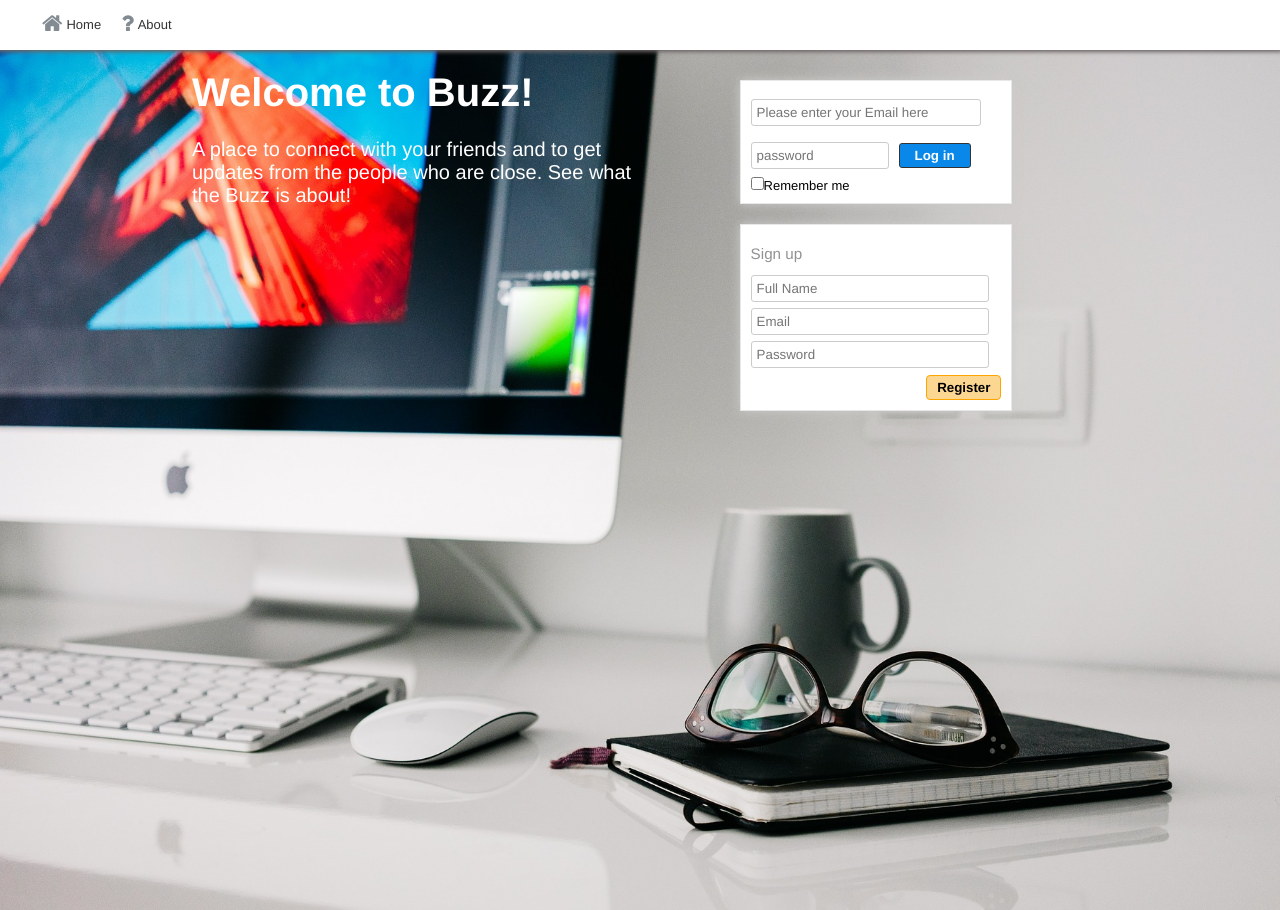
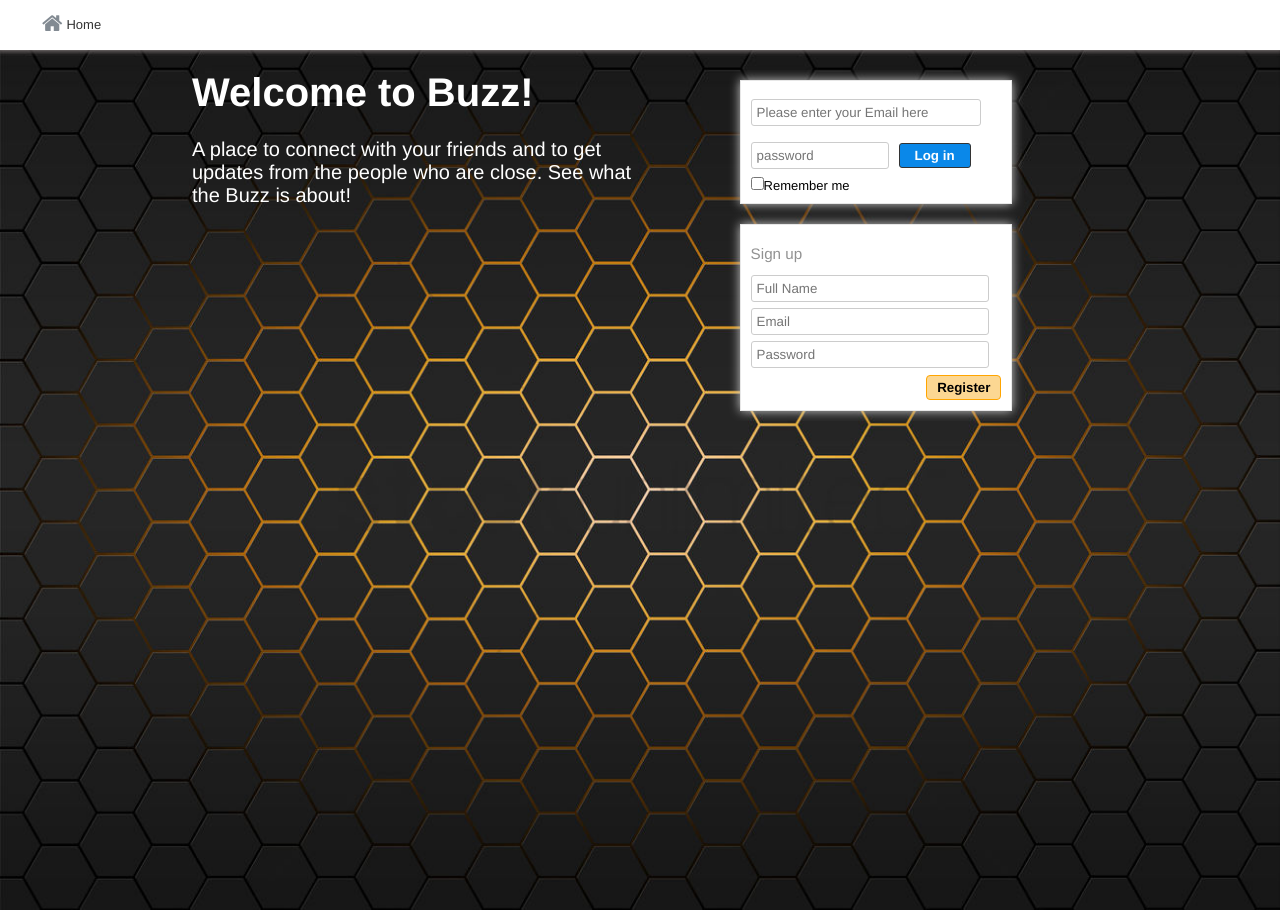
Before and after one commit to utkarsh06/CS490, a PHP site: page /twitterclone/ in a window 1280 px wide. Run offline with PHP 8.4, Linux system fonts and the light colour scheme; some libraries are stand-ins or nearby versions.

Commit message:
changes to front

```diff
--- a/core/init.php
+++ b/core/init.php
@@ -2,8 +2,7 @@
  include 'database/connection.php';
  include 'classes/user.php';
  include 'classes/follow.php';
- //include 'classes/tweet.php';
-include 'classes/post.php';
+ include 'classes/post.php';
 
  global $pdo;
 
@@ -11,7 +10,6 @@ include 'classes/post.php';
 
  $getFromU = new User($pdo);
  $getFromF = new Follow($pdo);
- //$getFromT = new Tweet($pdo);
  $getFromT = new Post($pdo);
 
  define("BASE_URL", "https://calm-ocean-67152.herokuapp.com/");
--- a/index.php
+++ b/index.php
@@ -15,7 +15,7 @@
 	<!--Helvetica Neue-->
 <body>
 <div class="front-img">
-	<img src="assets/images/background.jpg"></img>
+	<img src="assets/images/defaultCoverImage.png"></img>
 </div>
 
 <div class="wrapper">
@@ -29,7 +29,7 @@
 			<div class="nav-left">
 				<ul>
 					<li><i class="fa fa-home" aria-hidden="true"></i><a href="#">Home</a></li>
-					<li><i class="fa fa-question" aria-hidden="true"></i><a href="#">About</a></li>
+				   <!-- <li><i class="fa fa-question" aria-hidden="true"></i><a href="#">About</a></li> -->
 				</ul>
 			</div><!-- nav left ends-->
 
```
